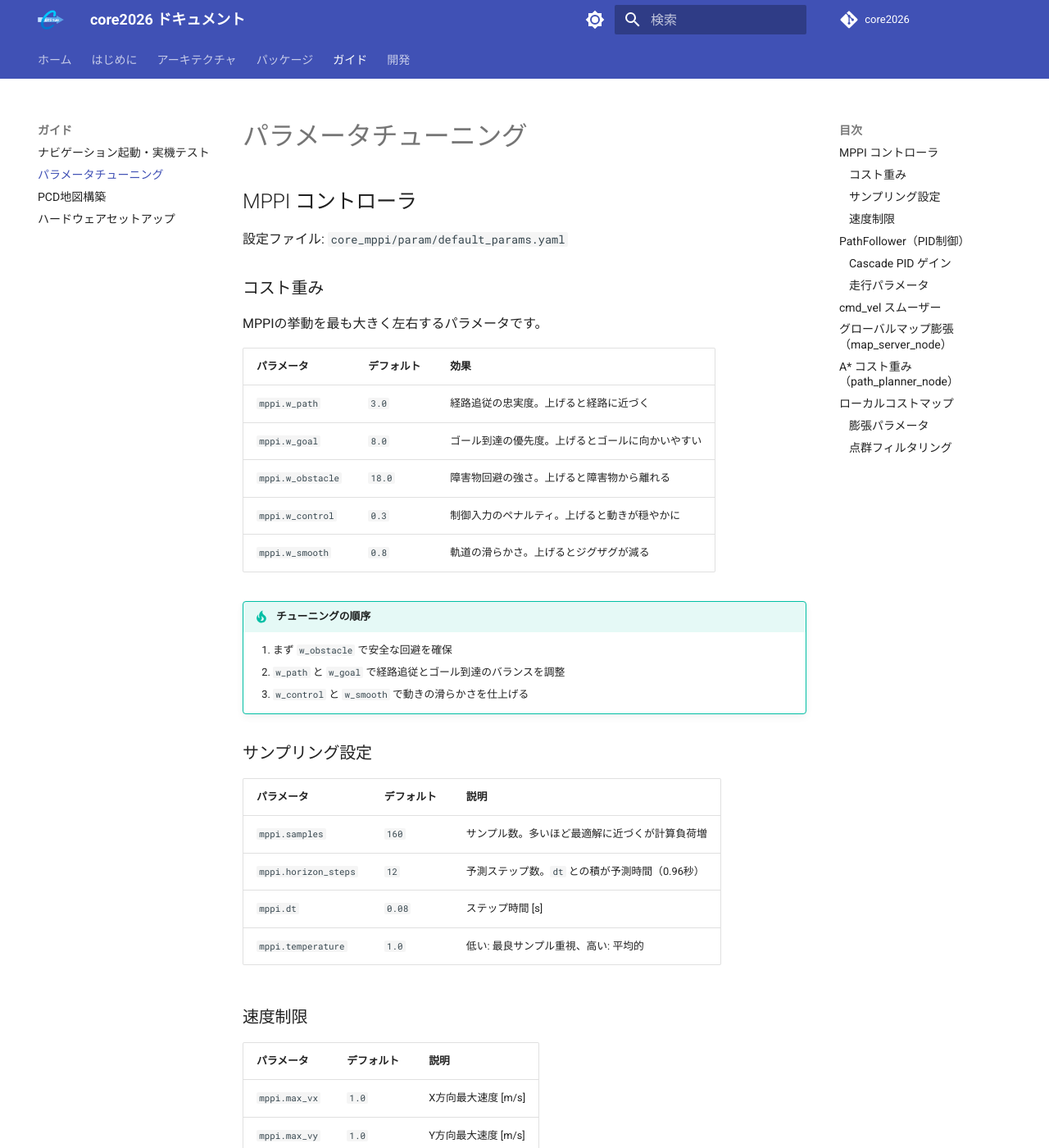
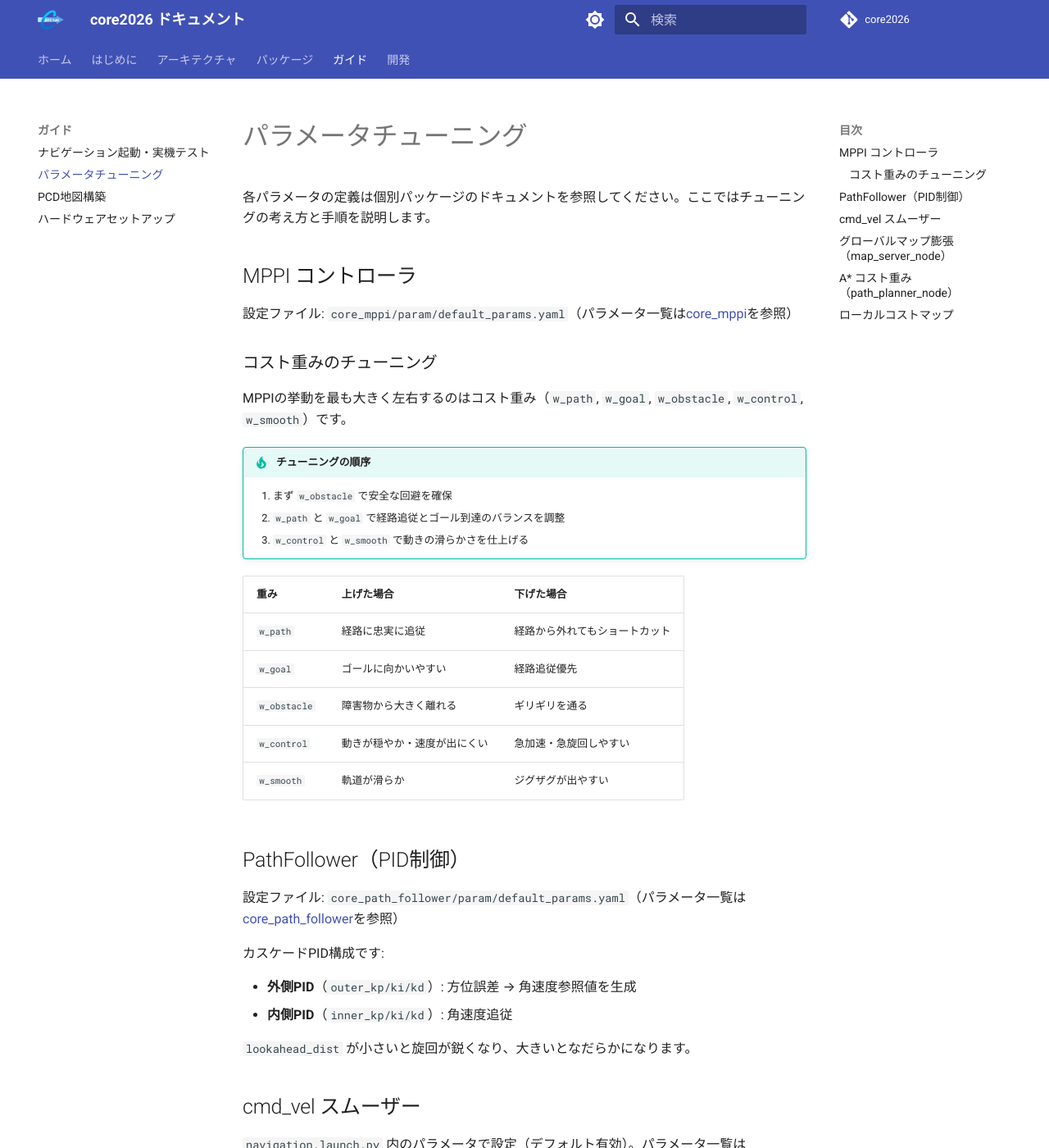
Before and after one commit to team-continue/core2026, an MkDocs documentation site: the page built from docs/guides/tuning.md, in a window 1280 px wide and 1400 px high. Shown: the whole window at 82% size. Built offline with MkDocs 1.6.1 and Material for MkDocs 9.7.7, drawn with Linux system fonts in a browser that asks for light colours; comment, search, counter and statistics services are not loaded; some of the changed text lies outside the part shown.

Commit message:
docs: チューニングガイドの重複整理、アンカーリンク修正、pcd_map_name引数廃止
- tuning.md: パラメータテーブルの重複を削除しパッケージdocsへのリンクに置換、チューニング手順・知見は維持
- core_mppi/core_cmd_vel_smoother/core_costmap_builder: tuning.mdへの相互リンクを追加
- navigation.launch.py: pcd_map_name引数を廃止しmap_nameからPCD地図パスを自動解決
- アンカーリンクの括弧問題を修正（MkDocs互換）

Co-Authored-By: Claude Opus 4.6 (1M context) <noreply@anthropic.com>

```diff
--- a/docs/guides/tuning.md
+++ b/docs/guides/tuning.md
@@ -1,74 +1,44 @@
 # パラメータチューニング
+
+各パラメータの定義は個別パッケージのドキュメントを参照してください。ここではチューニングの考え方と手順を説明します。
 
 ## MPPI コントローラ
 
-設定ファイル: `core_mppi/param/default_params.yaml`
+設定ファイル: `core_mppi/param/default_params.yaml`（パラメータ一覧は[core_mppi](../packages/core_mppi.md#パラメータ)を参照）
 
-### コスト重み
+### コスト重みのチューニング
 
-MPPIの挙動を最も大きく左右するパラメータです。
-
-| パラメータ | デフォルト | 効果 |
-|-----------|-----------|------|
-| `mppi.w_path` | `3.0` | 経路追従の忠実度。上げると経路に近づく |
-| `mppi.w_goal` | `8.0` | ゴール到達の優先度。上げるとゴールに向かいやすい |
-| `mppi.w_obstacle` | `18.0` | 障害物回避の強さ。上げると障害物から離れる |
-| `mppi.w_control` | `0.3` | 制御入力のペナルティ。上げると動きが穏やかに |
-| `mppi.w_smooth` | `0.8` | 軌道の滑らかさ。上げるとジグザグが減る |
+MPPIの挙動を最も大きく左右するのはコスト重み（`w_path`, `w_goal`, `w_obstacle`, `w_control`, `w_smooth`）です。
 
 !!! tip "チューニングの順序"
     1. まず `w_obstacle` で安全な回避を確保
     2. `w_path` と `w_goal` で経路追従とゴール到達のバランスを調整
     3. `w_control` と `w_smooth` で動きの滑らかさを仕上げる
 
-### サンプリング設定
-
-| パラメータ | デフォルト | 説明 |
-|-----------|-----------|------|
-| `mppi.samples` | `160` | サンプル数。多いほど最適解に近づくが計算負荷増 |
-| `mppi.horizon_steps` | `12` | 予測ステップ数。`dt` との積が予測時間（0.96秒） |
-| `mppi.dt` | `0.08` | ステップ時間 [s] |
-| `mppi.temperature` | `1.0` | 低い: 最良サンプル重視、高い: 平均的 |
-
-### 速度制限
-
-| パラメータ | デフォルト | 説明 |
-|-----------|-----------|------|
-| `mppi.max_vx` | `1.0` | X方向最大速度 [m/s] |
-| `mppi.max_vy` | `1.0` | Y方向最大速度 [m/s] |
-| `mppi.max_wz` | `3.14` | 最大角速度 [rad/s] |
+| 重み | 上げた場合 | 下げた場合 |
+|------|-----------|-----------|
+| `w_path` | 経路に忠実に追従 | 経路から外れてもショートカット |
+| `w_goal` | ゴールに向かいやすい | 経路追従優先 |
+| `w_obstacle` | 障害物から大きく離れる | ギリギリを通る |
+| `w_control` | 動きが穏やか・速度が出にくい | 急加速・急旋回しやすい |
+| `w_smooth` | 軌道が滑らか | ジグザグが出やすい |
 
 ## PathFollower（PID制御）
 
-設定ファイル: `core_path_follower/param/default_params.yaml`
+設定ファイル: `core_path_follower/param/default_params.yaml`（パラメータ一覧は[core_path_follower](../packages/core_path_follower.md#パラメータ)を参照）
 
-### Cascade PID ゲイン
+カスケードPID構成です:
 
-| パラメータ | デフォルト | 説明 |
-|-----------|-----------|------|
-| `outer_kp` | `1.2` | 外側PID比例ゲイン（方位誤差→角速度参照） |
-| `outer_ki` | `0.0` | 外側PID積分ゲイン |
-| `outer_kd` | `0.15` | 外側PID微分ゲイン |
-| `inner_kp` | `2.0` | 内側PID比例ゲイン（角速度追従） |
-| `inner_ki` | `0.0` | 内側PID積分ゲイン |
-| `inner_kd` | `0.05` | 内側PID微分ゲイン |
+- **外側PID**（`outer_kp/ki/kd`）: 方位誤差 → 角速度参照値を生成
+- **内側PID**（`inner_kp/ki/kd`）: 角速度追従
 
-### 走行パラメータ
-
-| パラメータ | デフォルト | 説明 |
-|-----------|-----------|------|
-| `linear_speed` | `0.6` | 前進速度 [m/s] |
-| `lookahead_dist` | `0.5` | ルックアヘッド距離 [m] |
-| `goal_tolerance` | `0.15` | ゴール判定距離 [m] |
+`lookahead_dist` が小さいと旋回が鋭くなり、大きいとなだらかになります。
 
 ## cmd_vel スムーザー
 
-`navigation.launch.py` 内のパラメータで設定（デフォルト有効）。
+`navigation.launch.py` 内のパラメータで設定（デフォルト有効）。パラメータ一覧は[core_cmd_vel_smoother](../packages/core_cmd_vel_smoother.md#パラメータ)を参照。
 
-| パラメータ | デフォルト | 効果 |
-|-----------|-----------|------|
-| `alpha` | `0.3` | EMAフィルタ係数。小さいほど滑らか、大きいほど応答性重視 |
-| `timeout_sec` | `0.2` | 入力タイムアウト [s]。超過でゼロ速度を発行 |
+`alpha`（EMAフィルタ係数）が最も重要なパラメータです:
 
 | alpha値 | 動作 |
 |---------|------|
@@ -84,12 +54,10 @@ MPPIの挙動を最も大きく左右するパラメータです。
 
 ## グローバルマップ膨張（map_server_node）
 
-`navigation.launch.py` のmap_server_nodeパラメータで設定。
+`navigation.launch.py` のmap_server_nodeパラメータで設定。パラメータ一覧は[core_launch — map_server_node](../packages/core_launch.md#map_server_node)を参照。
 
-| パラメータ | デフォルト | 効果 |
-|-----------|-----------|------|
-| `inflation_radius_m` | `0.40` | 障害物周囲のLETHAL膨張半径。A*はこの範囲内を通れない |
-| `decay_margin_m` | `0.20` | LETHAL外側の減衰幅。cost_weightと組み合わせて障害物から離れたパスを誘導 |
+- `inflation_radius_m`（デフォルト `0.40`）: 障害物周囲のLETHAL膨張半径。A*はこの範囲内を通れない
+- `decay_margin_m`（デフォルト `0.20`）: LETHAL外側の減衰幅。`cost_weight` と組み合わせて障害物から離れたパスを誘導
 
 !!! warning "スタート/ゴールがLETHAL領域内に入る場合"
     膨張が大きすぎると壁近くのスタート/ゴールが占有扱いになりプラン失敗します。
@@ -97,28 +65,17 @@ MPPIの挙動を最も大きく左右するパラメータです。
 
 ## A* コスト重み（path_planner_node）
 
-`navigation.launch.py` のpath_planner_nodeパラメータで設定。
+`navigation.launch.py` のpath_planner_nodeパラメータで設定。パラメータ一覧は[core_path_planner](../packages/core_path_planner.md#パラメータ)を参照。
 
-| パラメータ | デフォルト | 効果 |
-|-----------|-----------|------|
-| `cost_weight` | `2.0` | decay zoneのペナルティ倍率。大きいほど障害物から離れる。`0.0`で従来動作 |
+`cost_weight`（デフォルト `2.0`）は decay zone のペナルティ倍率です。大きいほど障害物から離れたパスを選び、`0.0` で従来動作（コスト無視）になります。
 
 ## ローカルコストマップ
 
-設定ファイル: `core_costmap_builder/config/costmap_build_node.yaml`
+設定ファイル: `core_costmap_builder/config/costmap_build_node.yaml`（パラメータ一覧は[core_costmap_builder](../packages/core_costmap_builder.md#パラメータ)を参照）
 
-### 膨張パラメータ
+チューニングのポイント:
 
-| パラメータ | デフォルト | 効果 |
-|-----------|-----------|------|
-| `inflation_radius_m` | `0.50` | 障害物周囲のLETHALゾーン幅。ロボット半径以上に設定 |
-| `decay_margin_m` | `0.30` | LETHALゾーン外側の減衰幅。大きいと遠くの障害物も避ける |
-
-### 点群フィルタリング
-
-| パラメータ | デフォルト | 効果 |
-|-----------|-----------|------|
-| `min_z_m` | `0.25` | 地面を除去。地面が検出される場合は上げる |
-| `max_z_m` | `1.60` | 天井等を除去 |
-| `crop_xy_m` | `6.0` | 処理対象範囲。大きいと遠方も検出するが計算負荷増 |
-| `voxel_leaf_m` | `0.05` | ダウンサンプリング。大きいと処理が軽くなるが精度低下 |
+- `inflation_radius_m`: ロボット半径以上に設定。大きいとMPPIが障害物を早めに避ける
+- `decay_margin_m`: 大きいと遠くの障害物も避けるが、狭い通路を通りにくくなる
+- `min_z_m`: 地面が障害物として検出される場合は値を上げる
+- `voxel_leaf_m`: 大きいと処理が軽くなるが精度低下
```
Also changed, not shown: docs/guides/navigation.md (+1 -1 lines), docs/guides/pcd-mapping.md (+2 -2 lines), docs/packages/core_cmd_vel_smoother.md (+2 -0 lines), docs/packages/core_costmap_builder.md (+2 -0 lines), docs/packages/core_mppi.md (+2 -0 lines).
